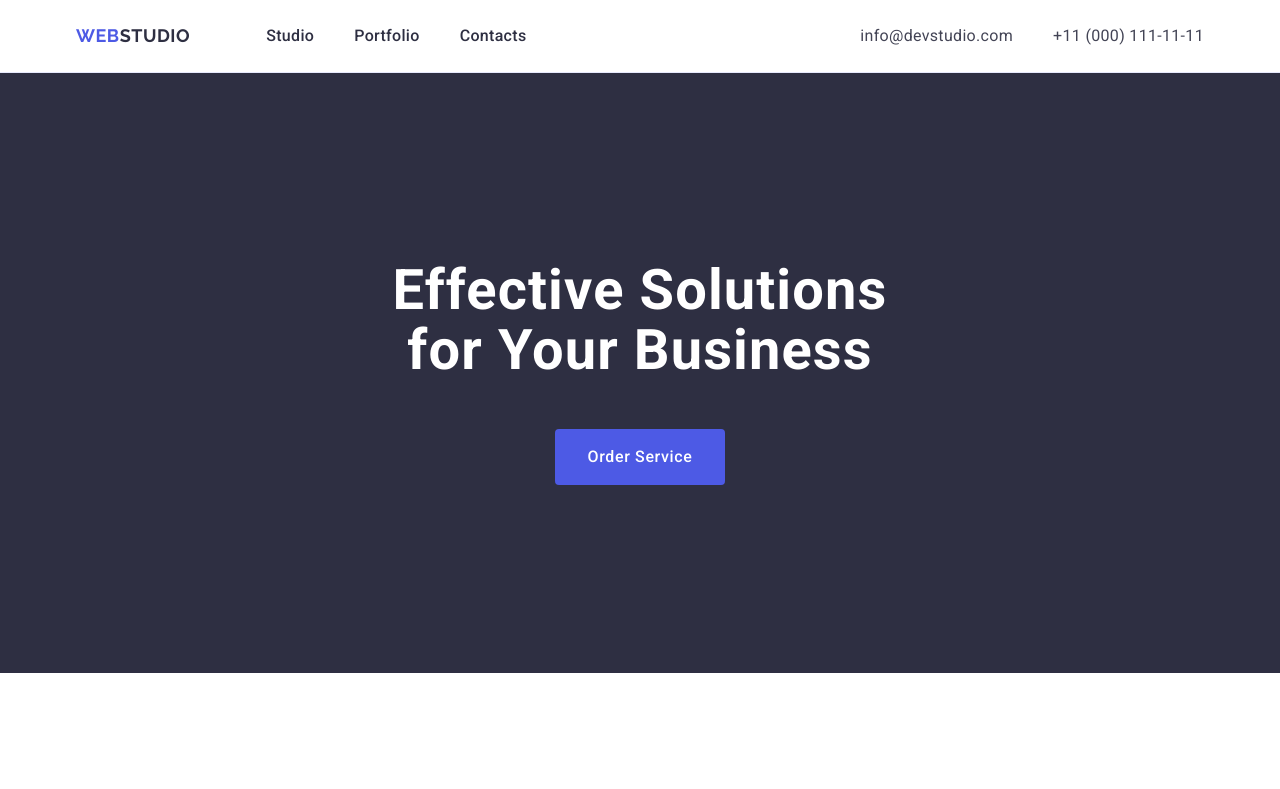
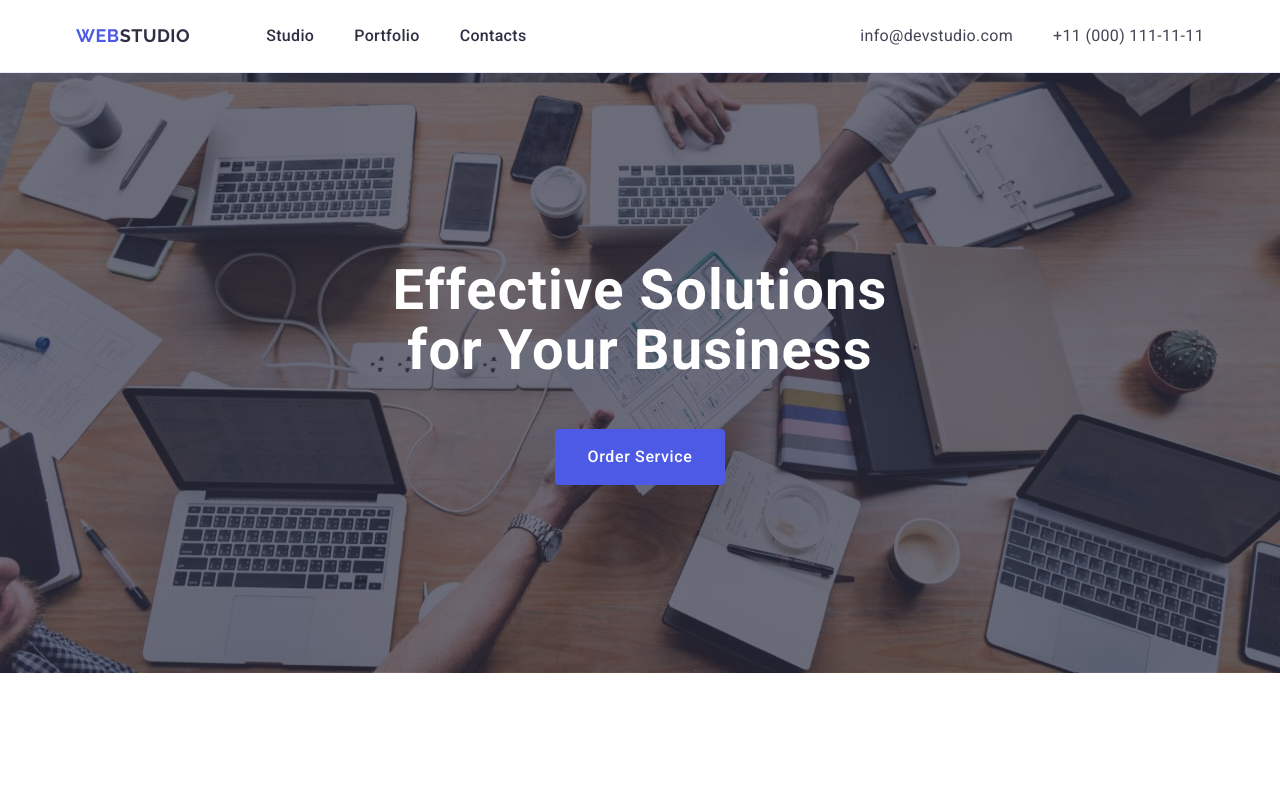
Before and after one commit to KrystynaShevchenko/goit-markup-hw-04, a plain HTML site: page index.html in a window 1280 px wide. Shown: the top 789 px of the page. Drawn offline with nearby package versions, Linux system fonts and the light colour scheme.

Commit message:
add background-image (section hero)

```diff
--- a/css/styles.css
+++ b/css/styles.css
@@ -146,6 +146,14 @@ address {
   background-color: #2e2f42;
   padding-top: 188px;
   padding-bottom: 188px;
+  background-image: linear-gradient(
+      rgba(46, 47, 66, 0.7),
+      rgba(46, 47, 66, 0.7)
+    ),
+    url(../images/hero-background.jpg);
+  background-repeat: no-repeat;
+  background-position: center;
+  background-size: cover;
 }
 .hero-title {
   color: var(--WHITE, #fff);
```
Also changed, not shown: images/hero-background.jpg (added).
